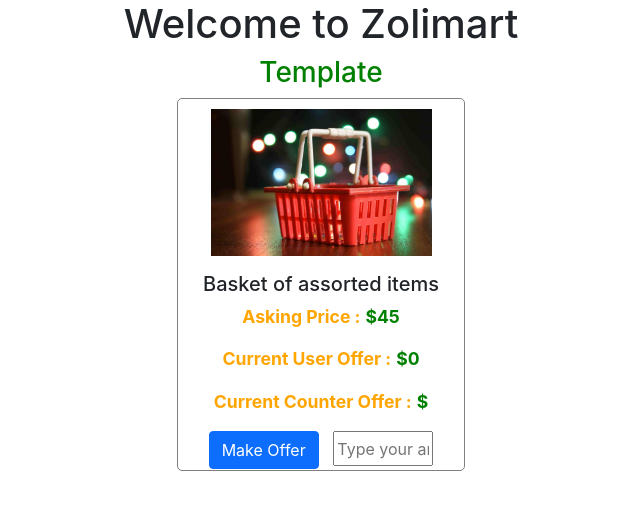
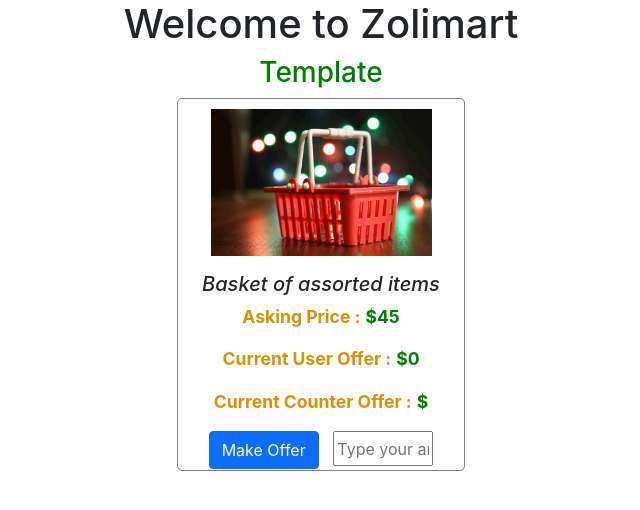
Before and after one commit to IkeGod30/zolimart_app, a React (Create React App) app in the folder haggle/: page / in a window 1280 px wide. Shown: the top 510 px of the page, without its empty margins (319-959 px from the left). Built offline with nearby package versions, Linux system fonts and the light colour scheme.

Commit message:
Updated ProductImage css

```diff
--- a/haggle/src/components/ProductImage/ProductImg.css
+++ b/haggle/src/components/ProductImage/ProductImg.css
@@ -9,6 +9,10 @@
   font-weight: bolder;
 }
 .amountTxt {
-  color: orange;
+  color: rgb(219, 144, 6);
   font-weight: bolder;
 }
+
+.card-title {
+  font-style: italic;
+}
```
